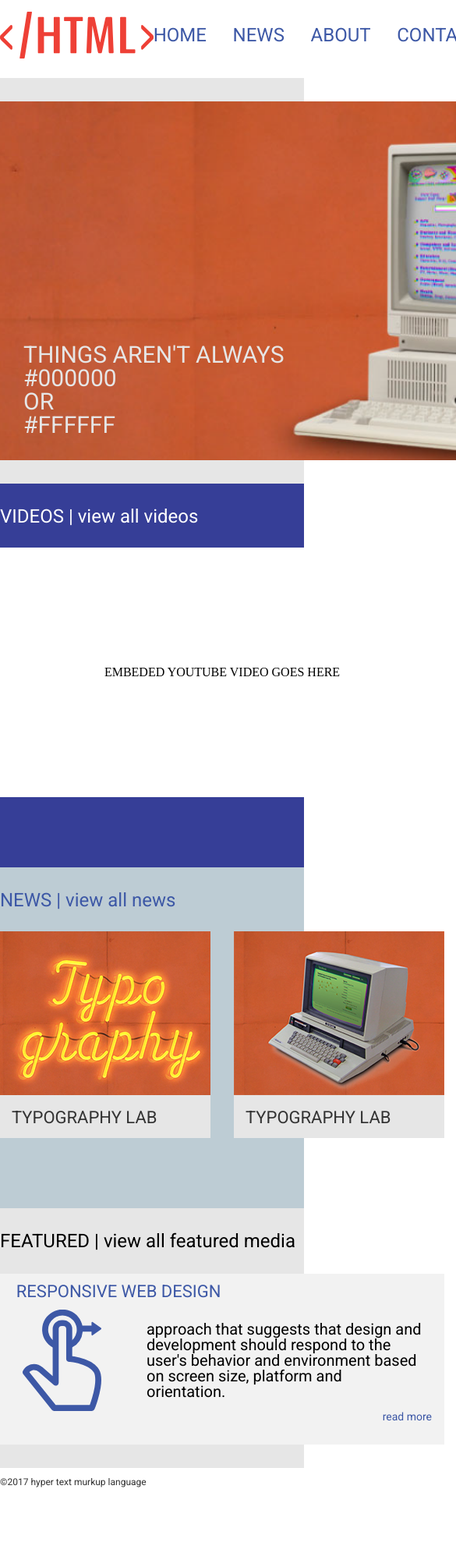
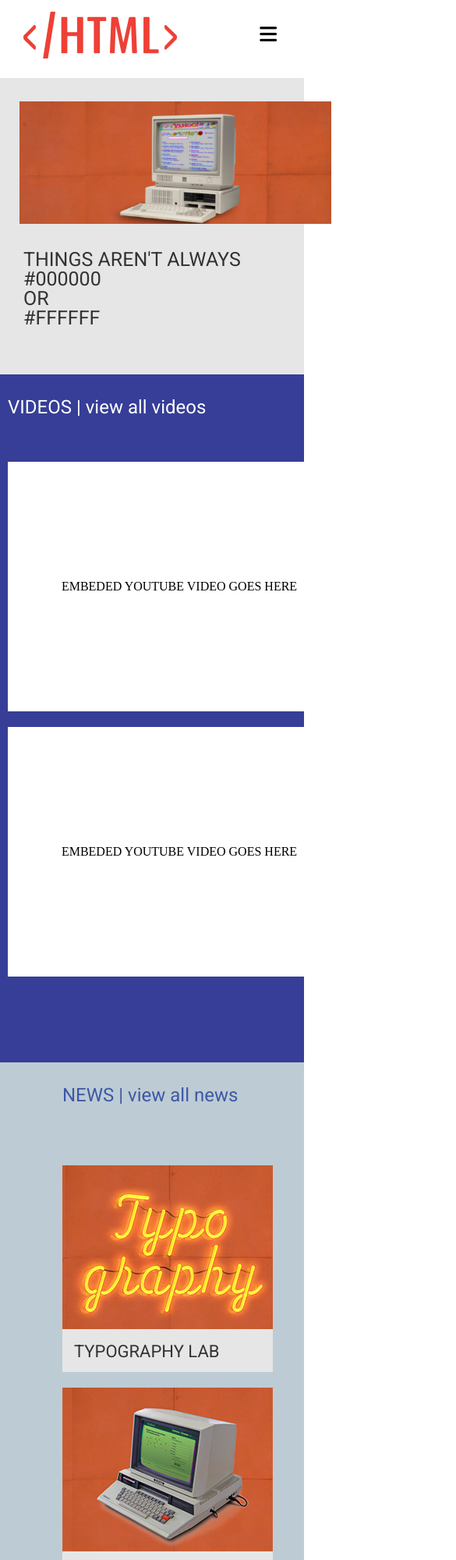
Before and after one commit to NiniMerabishvili/Ani-Unilab-lesson-8, a plain HTML site: page index.html in a window 390 px wide. Shown: the top 2000 px of the page at 78% size, 585 px wide, since content can reach past the window. Before the commit the page ends 1918 px from the top, so only its background shows below. Drawn offline with Linux system fonts and the light colour scheme; files whose address does not match are found by name.

Commit message:
changes in ctyle.css and index.html

```diff
--- a/css/style.css
+++ b/css/style.css
@@ -17,6 +17,7 @@
 	-ms-flex-pack: distribute;
 	    justify-content: space-around;
 	padding-left: 0;
+	align-items: center;
 
 }
 
@@ -68,19 +69,28 @@
 	font-size: 26px;
 }
 
-/*.icons ::after {
+.icons ::after {
 	content: '';
 	width: 2px;
 	height: 26.67px;
 	background-color: #363E97;
-}*/
-.line {
+
+}
+/*.line {
 	width: 2px;
 	height: 26.67px;
 	background-color:#363E97;
 	margin-left: 10px;
 	margin-right: 10px;
 }
+*/
+
+.burger-bar {
+	font-size: 25px;
+	display: none;
+	margin-right: 20px;
+}
+
 
 .spacer {
 	padding-top: 100px;
@@ -88,14 +98,15 @@
 
 /*section1*/
 .title-container {
-	width: 1170px;
+	max-width: 1170px;
+	width: 100%;
 	margin: 0 auto;
 	padding-top: 30px;
 	padding-bottom: 30px;
 }
 
 .bg-image {
-	background-image: url("file:///C:/Users/ani_m/OneDrive/Desktop/Unilabi-lesson-8/img/bg-image.png");
+	background-image: url("../img/bg-image.png");
 	background-size: contain;
 	background-repeat: no-repeat;
 	height: 460px;
@@ -108,19 +119,19 @@
 	-webkit-box-align: end;
 	    -ms-flex-align: end;
 	        align-items: flex-end;
-	/*margin-left: 98px;*/
 	padding: 30px;
+
 
 }
 .section1 {
-	/*padding: 30px;*/
 	background-color: #E6E6E6;
 }
 .title {
-	width: 339px;
+
 	color: #E6E6E6;
 	font-family: 'Roboto', sans-serif;
 	font-size: 30px;
+	width: 339px;
 
 }
 
@@ -169,7 +180,7 @@
 	background-color: #BDCCD4;
 	padding-bottom: 90px;
 }
-.News-waper {
+.News-wraper {
 	display: -webkit-box;
 	display: -ms-flexbox;
 	display: flex;
@@ -180,7 +191,8 @@
 }
 .News-container{
 	margin: 0 auto;
-	width: 1170px;
+	max-width: 1170px;
+	width: 100%;
 }
 .News-h4 {
 	font-size: 22px;
@@ -208,7 +220,8 @@
 
 }
 .article-container {
-	width: 1170px;
+	max-width: 1170px;
+	width: 100%;
 	margin:0 auto;
 }
 .article {
@@ -296,6 +309,14 @@ footer {
 	        justify-content: space-between;
 	padding-top: 12px;
 	padding-bottom: 12px;
-	width: 1170px;
+	max-width: 1170px;
+	width: 100%;
 	margin:0 auto;
 }
+
+/*test*/
+.test {
+	width: 700px;
+	background-color: green;
+	height: 300px;
+}
--- a/index.html
+++ b/index.html
@@ -6,12 +6,12 @@
 	<script src="https://kit.fontawesome.com/cf66b15f2f.js" crossorigin="anonymous"></script>
 	<link rel="stylesheet" type="text/css" href="css/reset.css">
 	<link rel="stylesheet" type="text/css" href="css/style.css">
+	<link rel="stylesheet" type="text/css" href="css/responsive.css">
 	<link rel="preconnect" href="https://fonts.gstatic.com">
 	<link href="https://fonts.googleapis.com/css2?family=Roboto&display=swap" rel="stylesheet">
 </head>
 <body>
-	<header>
-		<header class="header">
+	<header class="header">
 		<img src="img/logo.svg" alt="logo html" class="logo">
 		<nav class="navigation">
 			<ul class="ul">
@@ -30,6 +30,9 @@
 			<div class="line"> </div>
 			<i class="fas fa-search icons"></i>
 		</div>
+		<div class="burger-bar">
+			<i class="fas fa-bars"></i>
+		</div>
 	</header>
 	<div class="spacer"> </div>
 	<section class="section1">
@@ -41,7 +44,7 @@
 					<h3 class="title"> #FFFFFF </h3>
 				</div>
 			</div>
-		</div
+		</div>
 	</section>
 	<section class="videos-section">
 		<div class="videos-container">
@@ -59,7 +62,7 @@
 	<section class="News-section">
 		<div class="News-container">
 			<h3 class="News-title"> NEWS | view all news </h3>
-			<div class="News-waper">
+			<div class="News-wraper">
 				<div class="News-div">
 					<img src="img/Typography.png" alt="Typography Lab">
 					<h4 class="News-h4"> TYPOGRAPHY LAB </h4>
@@ -109,7 +112,7 @@
 		</div>
 	</section>
 	<footer >
-		<div class="test">
+		<div class="footer-wraper">
 			<h4 class="footer-h4-left"> ©2017 hyper text murkup language </h4>
 			<h4 class="footer-h4-right"> created by: ME </h4>
 	    </div>
```
